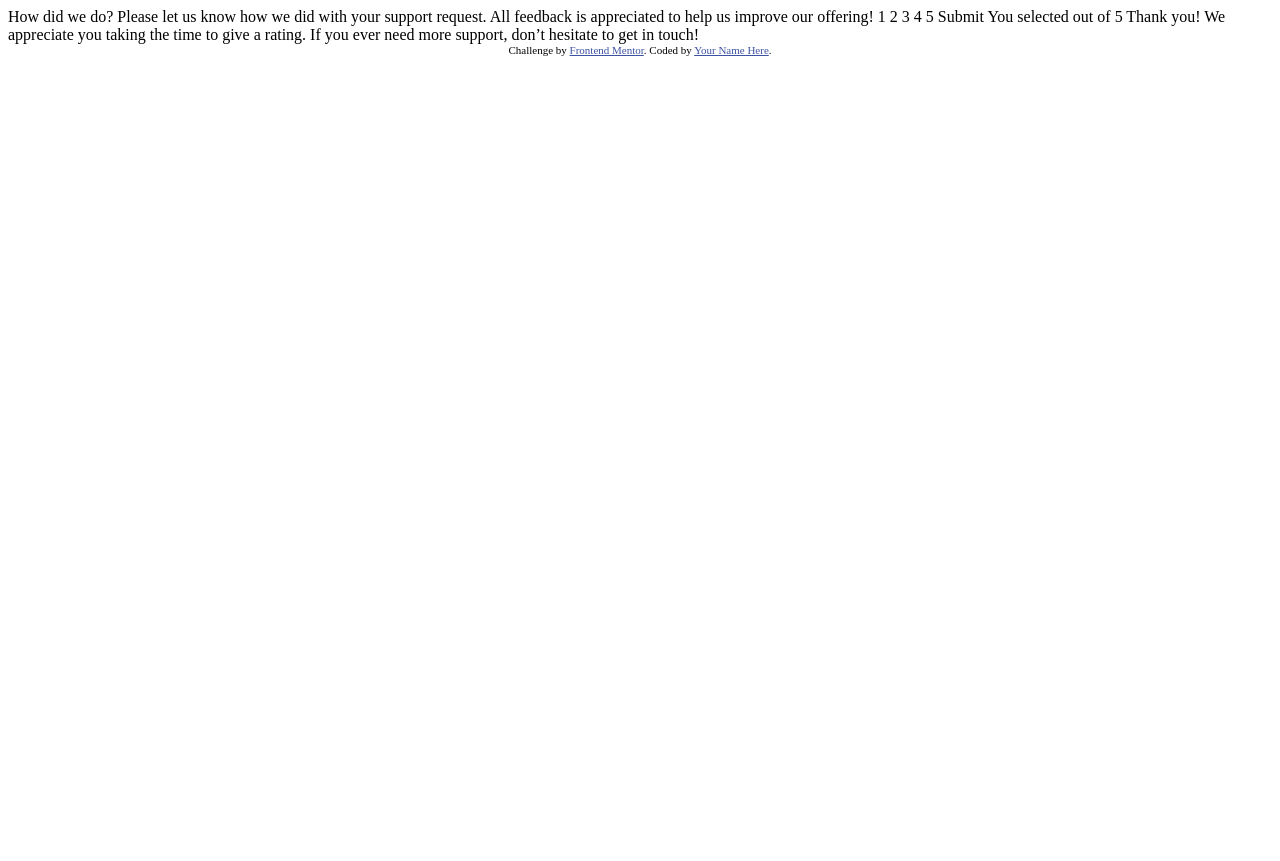
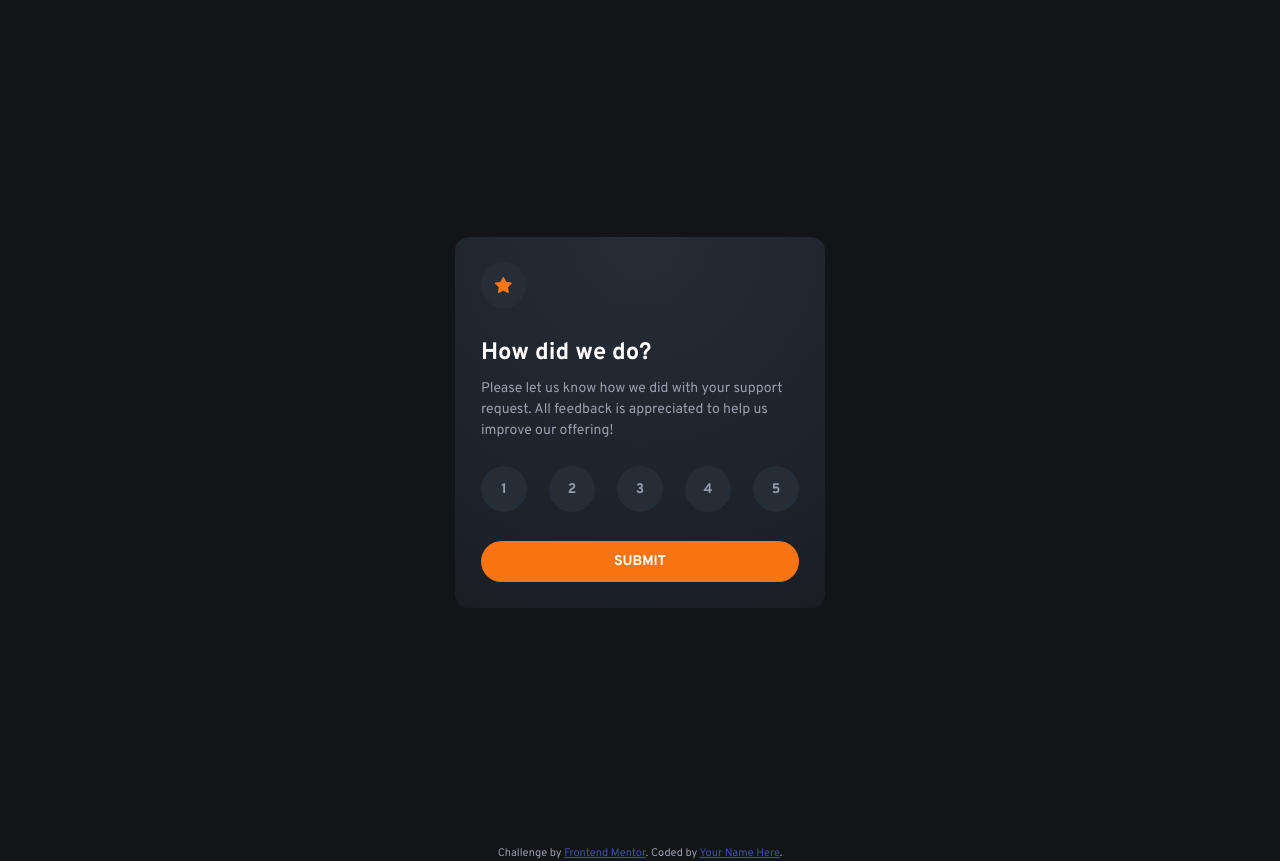
Before and after one commit to DanRos88/interactive-rating-component-main, a plain HTML site: page index.html in a window 1280 px wide. Before the commit the page ends 800 px from the top, so only its background shows below. Drawn offline with Linux system fonts and the light colour scheme.

Commit message:
soluzione

```diff
--- a/index.html
+++ b/index.html
@@ -8,42 +8,78 @@
 
   <title>Frontend Mentor | Interactive rating component</title>
 
-  <!-- Feel free to remove these styles or customise in your own stylesheet 👍 -->
-  <style>
-    .attribution { font-size: 11px; text-align: center; }
-    .attribution a { color: hsl(228, 45%, 44%); }
-  </style>
+  <link rel="preconnect" href="https://fonts.googleapis.com">
+  <link rel="preconnect" href="https://fonts.gstatic.com" crossorigin>
+  <link href="https://fonts.googleapis.com/css2?family=Overpass:ital,wght@0,100;0,200;0,300;0,400;0,500;0,600;0,700;0,800;0,900;1,100;1,200;1,300;1,400;1,500;1,600;1,700;1,800;1,900&display=swap" rel="stylesheet">
+
+  <link rel="stylesheet" href="style.css">
 </head>
 <body>
+  <main>
+
+
+    <section class="rating-card rating-start ">
 
       <!-- Rating state start -->
 
-  How did we do?
+      <div class="start__icon">
+        <picture>
+          <img src="images/icon-star.svg" alt="">
+        </picture>
+      </div>
 
+      <h1 class="start__title"> How did we do?</h1>
+
+      <p class="start__text">
         Please let us know how we did with your support request. All feedback is appreciated
         to help us improve our offering!
+      </p>
 
-  1 2 3 4 5
+      <div class="start__rating-buttons">
+        <div class="rating-button">1</div>
+        <div class="rating-button">2</div>
+        <div class="rating-button">3</div>
+        <div class="rating-button">4</div>
+        <div class="rating-button">5</div>
+      </div>
 
-  Submit
+      <button class="start__button"> Submit</button>
 
       <!-- Rating state end -->
 
+    </section>
+
+
+    <section class="rating-card rating-thanks hidden">
+
       <!-- Thank you state start -->
 
-  You selected <!-- Add rating here --> out of 5
+      <picture class="thanks__icon">
+        <img src="images/illustration-thank-you.svg" alt="">
+      </picture>
 
-  Thank you!
+      <p class="thanks__rating"> You selected <span class="" id="rating"></span> out of 5</p>
 
+      <h2 class="thanks__title"> Thank you!</h2>
+
+      <p class="thanks__text">
         We appreciate you taking the time to give a rating. If you ever need more support,
         don’t hesitate to get in touch!
+      </p>
 
       <!-- Thank you state end -->
 
+    </section>
 
-  <div class="attribution">
+
+  </main>
+
+
+  <footer class="attribution">
     Challenge by <a href="https://www.frontendmentor.io?ref=challenge" target="_blank">Frontend Mentor</a>.
     Coded by <a href="#">Your Name Here</a>.
-  </div>
+  </footer>
+
+  <script src="script.js"></script>
 </body>
 </html>
--- /dev/null
+++ b/script.js
@@ -0,0 +1,35 @@
+const mainBtn = document.querySelector(".start__button");
+const scoreBtn = document.querySelectorAll(".rating-button");
+let score = 0;
+
+
+const clearSelect = () =>{
+    scoreBtn.forEach(element => {
+        if (element.classList.contains("select")){
+            element.classList.remove("select");
+        }
+    });
+};
+
+
+mainBtn.addEventListener("click", submit = () => {
+    const sectionCards = document.querySelectorAll(".rating-card");
+    if (score !== 0){
+        sectionCards.forEach(element => {
+        if (element.classList.contains("hidden")){
+            element.classList.remove("hidden")
+            document.getElementById("rating").textContent= score;
+        } else{
+            element.classList.add("hidden");
+        }
+        });
+    };
+});
+scoreBtn.forEach((element) => {
+    element.addEventListener("click", scoreSelect = () => {
+        clearSelect();
+        element.classList.add("select");
+        score = element.textContent;
+        console.log("ye", score);
+    })
+});
--- /dev/null
+++ b/style.css
@@ -0,0 +1,255 @@
+/* RESET */
+
+/*
+  1. Use a more-intuitive box-sizing model.
+*/
+*, *::before, *::after {
+  box-sizing: border-box;
+}
+/*
+  2. Remove default margin
+*/
+* {
+  margin: 0;
+}
+/*
+  3. Allow percentage-based heights in the application
+*/
+html, body {
+  height: 100%;
+}
+/*
+  Typographic tweaks!
+  4. Add accessible line-height
+  5. Improve text rendering
+*/
+body {
+  line-height: 1.5;
+  -webkit-font-smoothing: antialiased;
+}
+/*
+  6. Improve media defaults
+*/
+img, picture, video, canvas, svg {
+  display: block;
+  max-width: 100%;
+}
+/*
+  7. Remove built-in form typography styles
+*/
+input, button, textarea, select {
+  font: inherit;
+}
+/*
+  8. Avoid text overflows
+*/
+p, h1, h2, h3, h4, h5, h6 {
+  overflow-wrap: break-word;
+}
+
+:root{
+    /* COLORS */
+
+    --clr-primary-orange: 25, 97%, 53%;
+
+    --clr-neutral-white-700: 0, 0%, 100%;
+    --clr-neutral-grey-400: 217, 12%, 63%;
+    --clr-neutral-grey-500: 216, 12%, 54%;
+    --clr-neutral-blue-500: 213, 19%, 18%;
+    --clr-neutral-blue-600: 216, 12%, 8%;
+
+    /* TYPOGRAPHY */
+
+    --fs-300: 0.875em;
+    --fs-400: 0.9375em;
+    --fs-500: 1em;
+    --fs-700: 1.7em;
+    --fs-800: 2em;
+
+    --ff-main: 'Overpass', sans-serif;
+}
+
+.hidden{
+    display: none;
+}
+
+body{
+    background-color: hsl(var(--clr-neutral-blue-600));
+    font-family: var(--ff-main);
+    font-size: var(--fs-300);
+    color: hsl(var(--clr-neutral-grey-400));
+}
+
+main{
+    min-height: 100dvh;
+    display: grid;
+    place-content: center;
+    margin: 1.6em;
+}
+
+section{
+    background: radial-gradient(
+        circle at top,
+        hsla(var(--clr-neutral-blue-500), 1),
+        hsla(var(--clr-neutral-blue-500), 0.4)
+    );
+    padding: /* 2.75em */ 1.85em;
+    display: grid;
+    gap: 1.8em;
+    border-radius: 1em;
+}
+
+section:is(.rating-start, .rating-thanks) :is(h1,h2){
+    font-size: var(--fs-700);
+    color: hsl(var(--clr-neutral-white-700));
+    font-weight: 700;
+}
+
+@media (min-width:376px){
+  section:is(.rating-start){
+    max-width: 370px;
+  }
+
+  section:is(.rating-thanks){
+    max-width: 410px;
+    font-size: var(--fs-400);
+  }
+}
+
+.start__icon{
+    width: 2.75em;
+    height: 2.75em;
+    background-color: hsl(var(--clr-neutral-blue-500));
+    display: grid;
+    place-content: center;
+    border-radius: 100%;
+}
+
+.start__title{
+    margin-top: -.3em;
+    margin-bottom: -.8em;
+}
+
+@media (min-width: 375px){
+  .start__icon{
+    width: 3.25em;
+    height: 3.25em;
+  }
+  .start__title{
+    margin-top: 0.125em;
+    margin-bottom:-.8em;
+  }
+}
+
+.start__rating-buttons{
+    display: flex;
+    flex-direction: row;
+    justify-content: space-between;
+    align-items: center;
+    margin-top: .2;
+}
+
+.rating-button{
+    width: 3em;
+    height: 3em;
+    background: hsl(var(--clr-neutral-blue-500));
+    border-radius: 100%;
+    display: grid;
+    place-content: center;
+    font-weight: 700;
+}
+
+@media (min-width: 376px){
+  .rating-button{
+    width: 3.3em;
+    height: 3.3em;
+  }
+}
+
+.rating-button:hover,
+.rating-button:focus
+.rating-button:active{
+    background-color: hsl(var(--clr-neutral-grey-500));
+    color: hsl(var(--clr-neutral-white-700));
+}
+
+.rating-button.select{
+    background-color: hsl(var(--clr-primary-orange));
+    color: hsl(var(--clr-neutral-white-700));
+}
+
+.start__button{
+    background-color: hsl(var(--clr-primary-orange));
+    color: hsl(var(--clr-neutral-white-700));
+    text-transform: uppercase;
+    font-weight: 700;
+    padding: .85em;
+    border: none;
+    border-radius: 2em;
+}
+
+@media (min-width: 376px){
+  .start__button{
+    padding: .725em;
+    margin-top: .25em;
+  }
+}
+
+section.rating-thanks{
+    place-items: center;
+    text-align: center;
+    gap: 1.35em;
+    padding: 2.5em 1.85em;
+}
+
+@media (min-width:376px){
+  section.rating-thanks{
+    padding: 3em 2.25em;
+    gap: 2em;
+  }
+}
+
+.thanks__icon{
+    width: 11em;
+    height: auto;
+}
+
+.thanks__rating{
+    padding: .5em .75em;
+    background-color: hsl(var(--clr-neutral-blue-500));
+    color: hsl(var(--clr-primary-orange));
+    border-radius: 2em;
+}
+
+@media (min-width: 376px){
+  .thanks__rating{
+    font-size: var(--fs-500);
+    padding: .4em 1.25em;
+  }
+}
+
+  .thanks__title{
+    font-size: var(--fs-800);
+    margin-top: .1em;
+}
+
+@media (min-width: 376px){
+  .thanks__title{
+    margin-bottom: -.8em;
+  }
+}
+
+@media (min-width: 376px){
+  .thanks__text{
+    margin-bottom: .25em;
+  }
+}
+
+.attribution {
+    font-size: 11px;
+    text-align: center;
+}
+
+.attribution a {
+    color: hsl(228, 45%, 44%);
+}
```
Lines whose indentation alone changed are shown as unchanged.
